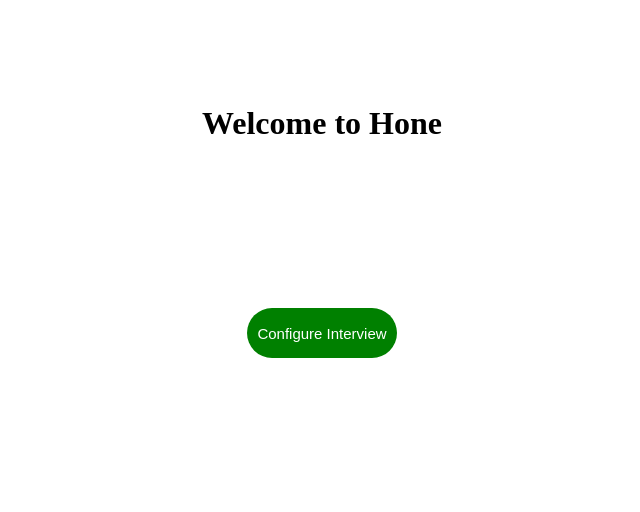
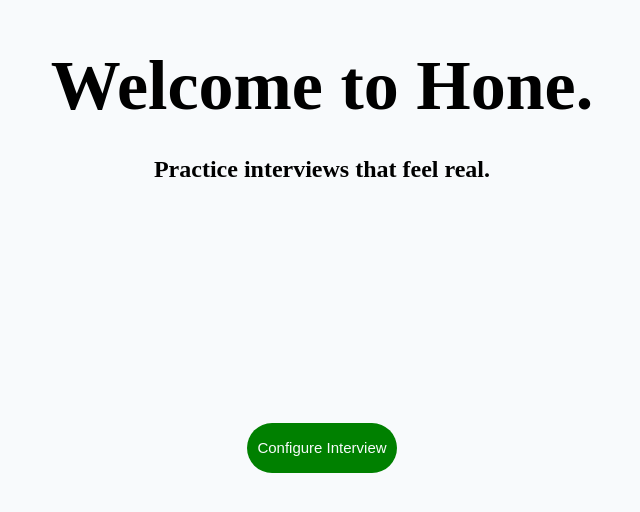
Before and after one commit to bgao8/React-Interview-Bot, a React (Vite) app in the folder frontend/: page / in a window 1280 px wide. Shown: the part 132-644 px from the top of the page, without its empty margins (318-958 px from the left). Built offline with nearby package versions, Linux system fonts and the light colour scheme.

Commit message:
Changed font size and icon positioning on home page.

```diff
--- a/frontend/src/pages/Home.tsx
+++ b/frontend/src/pages/Home.tsx
@@ -6,7 +6,8 @@ export default function Home() {
 
   return (
     <div className="home-container">
-      <h1 className="home-title">Welcome to Hone</h1>
+      <h1 className="home-title">Welcome to Hone.</h1>
+      <h2 className="home-subtitle">Practice interviews that feel real.</h2>
       <button className="start-button" onClick={() => navigate("/start")}>
         Configure Interview
       </button>
--- a/frontend/src/styles/Home.css
+++ b/frontend/src/styles/Home.css
@@ -1,20 +1,29 @@
 .home-container {
-  min-height: 70vh;
+  min-height: 100vh;
   display: flex;
   flex-direction: column;
   justify-content: center;
   align-items: center;
   gap: 1rem;
+
+  background-color: #f8fafc;
 }
 
 .home-title {
-  min-height: 37vh;
+  margin-bottom: 0.85rem;
   display: flex;
   flex-direction: column;
   justify-content: center;
   align-items: center;
-  background-color: #ffffff;
+  background-color: #f8fafc;
   color: rgb(0, 0, 0);
+  font-size: 70px;
+  font-family: "Playfair Display", serif;
+}
+
+.home-subtitle {
+  margin-top: 0;
+  margin-bottom: 4rem;
 }
 
 .start-button {
@@ -24,9 +33,11 @@
   flex-direction: column;
   justify-content: center;
   align-items: center;
+  margin-top: 10rem;
+  margin-bottom: 5rem;
 
   background-color: green;
-  color:white;
+  color:#f8fafc;
   border-radius: 10ch;
   border-width: 0ch;
   font-size: 15px;
```
